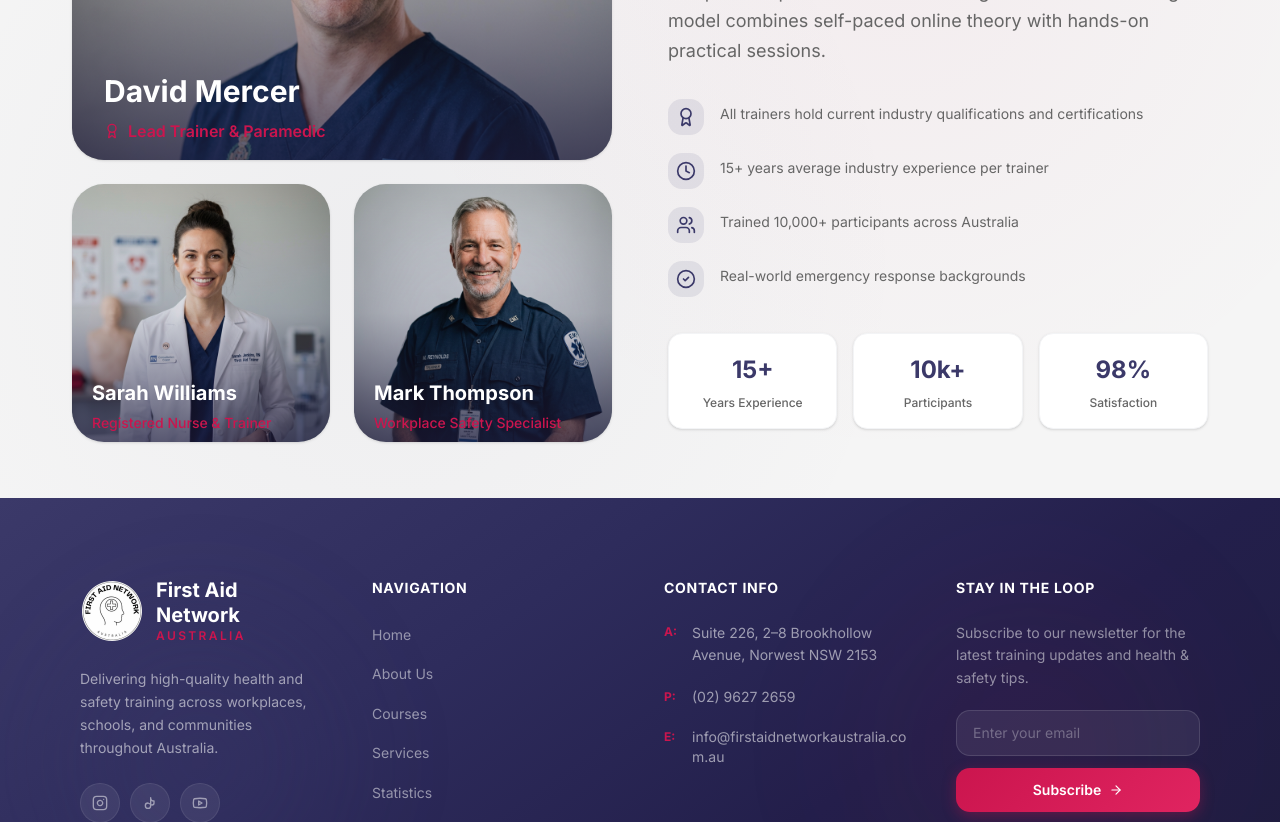
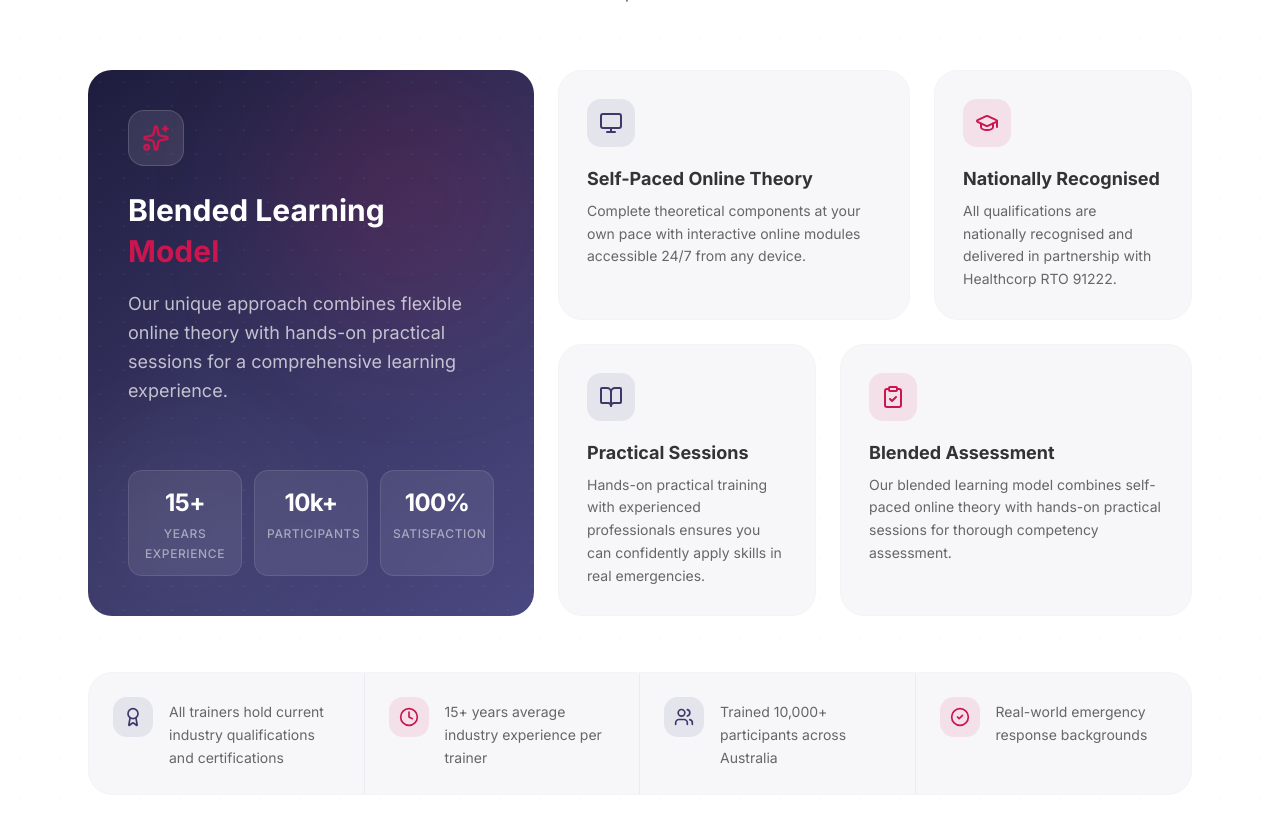
Before and after one commit to Gireeshma27/first-aid, a Next.js app: page /about in a window 1280 px wide. Shown: the part 4160-4982 px from the top of the page. Built offline with nearby package versions, Linux system fonts and the light colour scheme.

Commit message:
updated about us page

```diff
--- a/sections/courses.tsx
+++ b/sections/courses.tsx
@@ -66,7 +66,7 @@ function CourseCard({ course, index }: { course: typeof courses[number]; index:
         </span>
 
         {/* Title */}
-        <h3 className="text-lg font-bold text-[#1a1a2e] leading-snug mb-3">
+        <h3 className="text-base md:text-lg font-bold text-[#1a1a2e] leading-snug mb-3 whitespace-nowrap overflow-hidden text-ellipsis">
           {course.title}
         </h3>
 
--- a/sections/first-aid-benefits.tsx
+++ b/sections/first-aid-benefits.tsx
@@ -51,7 +51,7 @@ function BenefitCard({ title, description, icon: Icon, index }: { title: string;
         <Icon className="w-12 h-12 text-[#CB154E] mb-6" />
 
         {/* Title */}
-        <h3 className="text-lg md:text-xl font-semibold text-[#2D2D2D] mb-3">
+        <h3 className="text-base md:text-lg font-semibold text-[#2D2D2D] mb-3 whitespace-nowrap overflow-hidden text-ellipsis">
           {title}
         </h3>
 
--- a/sections/trainers.tsx
+++ b/sections/trainers.tsx
@@ -1,36 +1,37 @@
 "use client"
 
 import { useEffect, useRef } from "react"
-import Image from "next/image"
-import { SectionHeader } from "@/components/section-header"
-import { CheckCircle2, Award, Users, Clock } from "lucide-react"
+import { Reveal } from "@/components/reveal"
+import {
+  CheckCircle2,
+  Award,
+  Users,
+  Clock,
+  BookOpen,
+  Monitor,
+  ClipboardCheck,
+  GraduationCap,
+  ArrowRight,
+  Sparkles,
+} from "lucide-react"
 
-const trainers = [
+const highlights = [
   {
-    name: "David Mercer",
-    role: "Lead Trainer & Paramedic",
-    description: "Over 15 years of experience in emergency response and paramedicine. David brings real-world emergency expertise to every training session.",
-    image: "/images/trainer-1.png",
+    icon: Award,
+    text: "All trainers hold current industry qualifications and certifications",
   },
   {
-    name: "Sarah Williams",
-    role: "Registered Nurse & Trainer",
-    description: "A qualified registered nurse with extensive experience in critical care and emergency departments. Sarah specialises in child-focused first aid training.",
-    image: "/images/trainer-2.png",
+    icon: Clock,
+    text: "15+ years average industry experience per trainer",
   },
   {
-    name: "Mark Thompson",
-    role: "Workplace Safety Specialist",
-    description: "An experienced EMT with 20+ years in workplace health and safety. Mark delivers engaging, scenario-based training tailored to industry needs.",
-    image: "/images/trainer-3.png",
+    icon: Users,
+    text: "Trained 10,000+ participants across Australia",
   },
-]
-
-const highlights = [
-  { icon: Award,  text: "All trainers hold current industry qualifications and certifications" },
-  { icon: Clock,  text: "15+ years average industry experience per trainer" },
-  { icon: Users,  text: "Trained 10,000+ participants across Australia" },
-  { icon: CheckCircle2, text: "Real-world emergency response backgrounds" },
+  {
+    icon: CheckCircle2,
+    text: "Real-world emergency response backgrounds",
+  },
 ]
 
 export function TrainersSection() {
@@ -41,7 +42,10 @@ export function TrainersSection() {
     if (!el) return
     const observer = new IntersectionObserver(
       ([entry]) => {
-        if (entry.isIntersecting) { el.classList.add("visible"); observer.disconnect() }
+        if (entry.isIntersecting) {
+          el.classList.add("visible")
+          observer.disconnect()
+        }
       },
       { threshold: 0.1 }
     )
@@ -50,108 +54,191 @@ export function TrainersSection() {
   }, [])
 
   return (
-    <section className="py-[44px] md:py-[56px] bg-[#F5F5F5] relative overflow-hidden">
-      {/* Subtle animated background elements */}
-      <div className="absolute inset-0 pointer-events-none" style={{
-        background: 'radial-gradient(circle at 70% 30%, rgba(203,21,78,0.04) 0%, transparent 50%), radial-gradient(circle at 30% 70%, rgba(59,57,105,0.04) 0%, transparent 50%)',
-        animation: 'subtleFloat 12s ease-in-out infinite'
-      }} />
-      <div className="mx-auto max-w-[1200px] px-4 lg:px-8 relative z-10">
-        <div ref={ref} className="reveal-section grid lg:grid-cols-2 gap-14 items-center">
+    <section className="py-20 md:py-24 bg-white relative overflow-hidden">
+      {/* Subtle background pattern */}
+      <div
+        className="absolute inset-0 opacity-[0.015] pointer-events-none"
+        style={{
+          backgroundImage:
+            "radial-gradient(circle, #3B3969 1px, transparent 1px)",
+          backgroundSize: "40px 40px",
+        }}
+      />
 
-          {/* ── LEFT: trainer photo grid ── */}
-          <div className="flex flex-col gap-5 md:gap-6">
-            {/* Lead Trainer */}
-            <div className="group relative overflow-hidden rounded-[2rem] shadow-sm hover:shadow-xl transition-all duration-500 aspect-[4/3] bg-gray-100">
-              <Image
-                src={trainers[0].image}
-                alt={trainers[0].name}
-                fill
-                sizes="(max-width: 1024px) 100vw, 50vw"
-                loading="eager"
-                className="object-cover object-[center_15%] group-hover:scale-105 transition-transform duration-700"
+      <div
+        ref={ref}
+        className="reveal-section mx-auto max-w-[1200px] px-6 lg:px-12 relative z-10"
+      >
+        {/* Section Header */}
+        <div className="text-center mb-12 md:mb-16">
+          <Reveal>
+            <span className="inline-flex items-center gap-2 px-5 py-2.5 rounded-full bg-[#3B3969]/8 text-[#3B3969] text-sm font-semibold mb-4">
+              <span className="w-2 h-2 rounded-full bg-[#3B3969]" />
+              Online Learning
+            </span>
+            <h2 className="text-3xl md:text-4xl lg:text-[2.75rem] font-bold text-[#333333] leading-tight tracking-tight">
+              Flexible Online Learning Options
+            </h2>
+            <p className="mt-3 text-base md:text-lg text-[#666666] leading-relaxed max-w-2xl mx-auto">
+              Access flexible online learning modules designed to complement
+              practical first aid training. Our blended learning model combines
+              self-paced online theory with hands-on practical sessions.
+            </p>
+          </Reveal>
+        </div>
+
+        {/* Bento Grid */}
+        <Reveal delay={100}>
+          <div className="grid grid-cols-1 md:grid-cols-6 lg:grid-cols-12 gap-5 md:gap-6">
+            {/* ── Hero Card (spans left, tall) ── */}
+            <div
+              className="md:col-span-6 lg:col-span-5 lg:row-span-2 rounded-3xl p-8 md:p-10 relative overflow-hidden group cursor-default"
+              style={{
+                background:
+                  "linear-gradient(145deg, #1e1c3d 0%, #3B3969 60%, #4a4880 100%)",
+              }}
+            >
+              {/* Decorative elements */}
+              <div className="absolute top-0 right-0 w-64 h-64 rounded-full bg-[#CB154E]/15 blur-3xl pointer-events-none" />
+              <div className="absolute bottom-0 left-0 w-48 h-48 rounded-full bg-white/5 blur-3xl pointer-events-none" />
+              <div
+                className="absolute inset-0 opacity-[0.04] pointer-events-none"
+                style={{
+                  backgroundImage:
+                    "radial-gradient(circle, #ffffff 1px, transparent 1px)",
+                  backgroundSize: "24px 24px",
+                }}
               />
-              <div className="absolute inset-0 bg-gradient-to-t from-[#1e1c3d]/90 via-[#1e1c3d]/20 to-transparent opacity-80 group-hover:opacity-100 transition-opacity duration-500" />
 
-              <div className="absolute inset-x-0 bottom-0 p-6 md:p-8 translate-y-4 group-hover:translate-y-0 transition-transform duration-500">
-                <h3 className="text-2xl md:text-3xl font-bold text-white mb-1.5">{trainers[0].name}</h3>
-                <p className="text-[#CB154E] font-semibold flex items-center gap-2 text-sm md:text-base">
-                   <Award className="w-4 h-4" /> {trainers[0].role}
-                </p>
-                <div className="grid grid-rows-[0fr] group-hover:grid-rows-[1fr] transition-all duration-500 ease-in-out">
-                  <div className="overflow-hidden">
-                    <p className="text-white/80 mt-4 text-sm md:text-base leading-relaxed max-w-lg">
-                      {trainers[0].description}
-                    </p>
+              <div className="relative z-10 h-full flex flex-col justify-between">
+                <div>
+                  <div className="w-14 h-14 rounded-2xl bg-white/10 border border-white/15 flex items-center justify-center mb-6 group-hover:bg-[#CB154E]/20 transition-colors duration-500">
+                    <Sparkles className="w-7 h-7 text-[#CB154E]" />
                   </div>
+                  <h3 className="text-2xl md:text-3xl font-bold text-white leading-snug mb-4">
+                    Blended Learning
+                    <br />
+                    <span className="text-[#CB154E]">Model</span>
+                  </h3>
+                  <p className="text-white/70 leading-relaxed text-base md:text-lg mb-8 max-w-sm">
+                    Our unique approach combines flexible online theory with
+                    hands-on practical sessions for a comprehensive learning
+                    experience.
+                  </p>
+                </div>
+
+                {/* Mini stats inside hero card */}
+                <div className="grid grid-cols-3 gap-3">
+                  {[
+                    { value: "15+", label: "Years Experience" },
+                    { value: "10k+", label: "Participants" },
+                    { value: "100%", label: "Satisfaction" },
+                  ].map((stat) => (
+                    <div
+                      key={stat.label}
+                      className="bg-white/8 backdrop-blur-sm rounded-xl p-3 text-center border border-white/10"
+                    >
+                      <p className="text-xl md:text-2xl font-bold text-white tracking-tight">
+                        {stat.value}
+                      </p>
+                      <p className="text-[10px] md:text-xs text-white/50 mt-0.5 font-medium uppercase tracking-wider">
+                        {stat.label}
+                      </p>
+                    </div>
+                  ))}
                 </div>
               </div>
             </div>
 
-            {/* Supporting Trainers */}
-            <div className="grid grid-cols-2 gap-5 md:gap-6">
-              {trainers.slice(1).map((trainer, index) => (
-                <div key={trainer.name} className="group relative overflow-hidden rounded-[2rem] shadow-sm hover:shadow-xl transition-all duration-500 aspect-[4/5] md:aspect-square bg-gray-100">
-                  <Image
-                    src={trainer.image}
-                    alt={trainer.name}
-                    fill
-                    sizes="(max-width: 1024px) 50vw, 25vw"
-                    loading="eager"
-                    className={`object-cover group-hover:scale-105 transition-transform duration-700 ${index === 1 ? "object-top" : "object-[center_15%]"}`}
-                  />
-                  <div className="absolute inset-0 bg-gradient-to-t from-[#1e1c3d]/90 via-[#1e1c3d]/20 to-transparent opacity-80 group-hover:opacity-100 transition-opacity duration-500" />
+            {/* ── Card: Self-Paced Online Theory ── */}
+            <div className="md:col-span-3 lg:col-span-4 group bg-[#F7F7FA] rounded-3xl p-7 border border-gray-100 hover:bg-white hover:shadow-xl hover:-translate-y-1 transition-all duration-400 cursor-default">
+              <div className="w-12 h-12 rounded-xl bg-[#3B3969]/10 flex items-center justify-center mb-5 group-hover:bg-[#3B3969] transition-colors duration-300">
+                <Monitor className="w-6 h-6 text-[#3B3969] group-hover:text-white transition-colors duration-300" />
+              </div>
+              <h3 className="text-lg font-bold text-[#333333] mb-2 group-hover:text-[#3B3969] transition-colors">
+                Self-Paced Online Theory
+              </h3>
+              <p className="text-sm text-[#666666] leading-relaxed">
+                Complete theoretical components at your own pace with
+                interactive online modules accessible 24/7 from any device.
+              </p>
+            </div>
 
-                  <div className="absolute inset-x-0 bottom-0 p-5 translate-y-3 group-hover:translate-y-0 transition-transform duration-500">
-                    <h3 className="text-xl font-bold text-white mb-1">{trainer.name}</h3>
-                    <p className="text-[#CB154E] font-medium text-xs md:text-sm">{trainer.role}</p>
-                    <div className="grid grid-rows-[0fr] group-hover:grid-rows-[1fr] transition-all duration-500 ease-in-out">
-                      <div className="overflow-hidden">
-                        <p className="text-white/80 mt-3 text-xs md:text-sm leading-relaxed">
-                          {trainer.description}
-                        </p>
-                      </div>
-                    </div>
+            {/* ── Card: Nationally Recognised ── */}
+            <div className="md:col-span-3 lg:col-span-3 group bg-[#F7F7FA] rounded-3xl p-7 border border-gray-100 hover:bg-white hover:shadow-xl hover:-translate-y-1 transition-all duration-400 cursor-default">
+              <div className="w-12 h-12 rounded-xl bg-[#CB154E]/10 flex items-center justify-center mb-5 group-hover:bg-[#CB154E] transition-colors duration-300">
+                <GraduationCap className="w-6 h-6 text-[#CB154E] group-hover:text-white transition-colors duration-300" />
+              </div>
+              <h3 className="text-lg font-bold text-[#333333] mb-2 group-hover:text-[#CB154E] transition-colors">
+                Nationally Recognised
+              </h3>
+              <p className="text-sm text-[#666666] leading-relaxed">
+                All qualifications are nationally recognised and delivered in
+                partnership with Healthcorp RTO 91222.
+              </p>
+            </div>
+
+            {/* ── Card: Practical Sessions ── */}
+            <div className="md:col-span-3 lg:col-span-3 group bg-[#F7F7FA] rounded-3xl p-7 border border-gray-100 hover:bg-white hover:shadow-xl hover:-translate-y-1 transition-all duration-400 cursor-default">
+              <div className="w-12 h-12 rounded-xl bg-[#3B3969]/10 flex items-center justify-center mb-5 group-hover:bg-[#3B3969] transition-colors duration-300">
+                <BookOpen className="w-6 h-6 text-[#3B3969] group-hover:text-white transition-colors duration-300" />
+              </div>
+              <h3 className="text-lg font-bold text-[#333333] mb-2 group-hover:text-[#3B3969] transition-colors">
+                Practical Sessions
+              </h3>
+              <p className="text-sm text-[#666666] leading-relaxed">
+                Hands-on practical training with experienced professionals
+                ensures you can confidently apply skills in real emergencies.
+              </p>
+            </div>
+
+            {/* ── Card: Compliance & Assessment ── */}
+            <div className="md:col-span-3 lg:col-span-4 group bg-[#F7F7FA] rounded-3xl p-7 border border-gray-100 hover:bg-white hover:shadow-xl hover:-translate-y-1 transition-all duration-400 cursor-default">
+              <div className="w-12 h-12 rounded-xl bg-[#CB154E]/10 flex items-center justify-center mb-5 group-hover:bg-[#CB154E] transition-colors duration-300">
+                <ClipboardCheck className="w-6 h-6 text-[#CB154E] group-hover:text-white transition-colors duration-300" />
+              </div>
+              <h3 className="text-lg font-bold text-[#333333] mb-2 group-hover:text-[#CB154E] transition-colors">
+                Blended Assessment
+              </h3>
+              <p className="text-sm text-[#666666] leading-relaxed">
+                Our blended learning model combines self-paced online theory
+                with hands-on practical sessions for thorough competency
+                assessment.
+              </p>
+            </div>
+          </div>
+        </Reveal>
+
+        {/* ── Highlights Strip ── */}
+        <Reveal delay={200}>
+          <div className="mt-10 md:mt-14 rounded-3xl overflow-hidden border border-gray-100 bg-[#F7F7FA]">
+            <div className="grid sm:grid-cols-2 lg:grid-cols-4 divide-y sm:divide-y-0 sm:divide-x divide-gray-200/60">
+              {highlights.map(({ icon: Icon, text }, i) => (
+                <div
+                  key={text}
+                  className="group flex items-start gap-4 p-6 hover:bg-white transition-colors duration-300 cursor-default"
+                >
+                  <div
+                    className={`w-10 h-10 rounded-xl flex items-center justify-center flex-shrink-0 transition-colors duration-300 ${
+                      i % 2 === 0
+                        ? "bg-[#3B3969]/10 group-hover:bg-[#3B3969]"
+                        : "bg-[#CB154E]/10 group-hover:bg-[#CB154E]"
+                    }`}
+                  >
+                    <Icon
+                      className={`w-5 h-5 group-hover:text-white transition-colors duration-300 ${
+                        i % 2 === 0 ? "text-[#3B3969]" : "text-[#CB154E]"
+                      }`}
+                    />
                   </div>
+                  <p className="text-sm text-[#666666] leading-relaxed mt-1">
+                    {text}
+                  </p>
                 </div>
               ))}
             </div>
           </div>
-
-          {/* ── RIGHT: text content ── */}
-          <div className="space-y-7">
-            <SectionHeader
-              badge="Online Learning"
-              title="Flexible Online Learning Options"
-              description="Access flexible online learning modules designed to complement practical first aid training. Our blended learning model combines self-paced online theory with hands-on practical sessions."
-              centered={false}
-            />
-
-            <ul className="space-y-4">
-              {highlights.map(({ icon: Icon, text }) => (
-                <li key={text} className="flex items-start gap-4 group">
-                  <div className="w-9 h-9 rounded-xl bg-[#3B3969]/10 flex items-center justify-center flex-shrink-0 group-hover:bg-[#3B3969] transition-colors duration-300 mt-0.5">
-                    <Icon className="w-4.5 h-4.5 text-[#3B3969] group-hover:text-white transition-colors duration-300 w-5 h-5" />
-                  </div>
-                  <p className="text-[#666666] leading-relaxed text-sm mt-1.5">{text}</p>
-                </li>
-              ))}
-            </ul>
-
-            <div className="grid grid-cols-3 gap-4 pt-2">
-              {[
-                { value: "15+", label: "Years Experience" },
-                { value: "10k+", label: "Participants" },
-                { value: "98%", label: "Satisfaction" },
-              ].map((stat) => (
-                <div key={stat.label} className="bg-white rounded-xl p-4 text-center border border-gray-100 shadow-sm">
-                  <p className="text-2xl font-bold text-[#3B3969]">{stat.value}</p>
-                  <p className="text-xs text-[#666666] mt-1 font-medium">{stat.label}</p>
-                </div>
-              ))}
-            </div>
-          </div>
-        </div>
+        </Reveal>
       </div>
     </section>
   )
```
